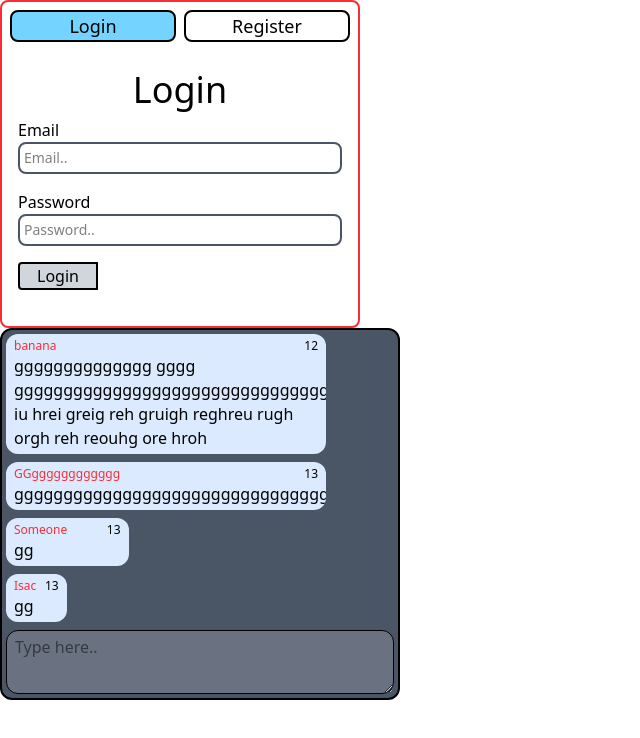
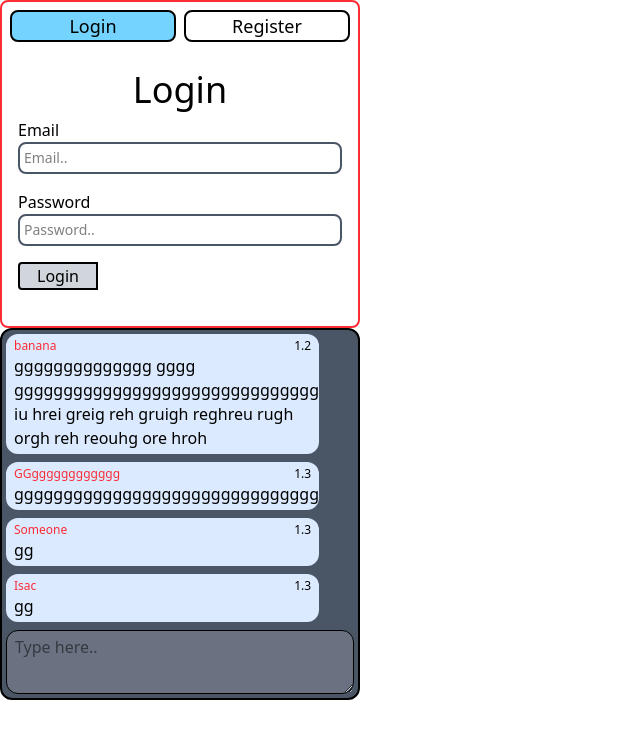
Before and after one commit to iSamPrime/SP2026, a React (Vite) app in the folder client/: page / in a window 1280 px wide. Shown: the top 738 px of the page, without its empty margins (0-640 px from the left). Built offline with nearby package versions, Linux system fonts and the light colour scheme; no server answers.

Commit message:
Fixed getting session into client

```diff
--- a/client/src/App.jsx
+++ b/client/src/App.jsx
@@ -1,28 +1,27 @@
 import Auth from './auth/auth.jsx'
 import Conv from './chat/conv.jsx';
-import { useEffect, useState} from 'react';
+import { useEffect, useState, createContext, useContext } from 'react';
+/* import { theSessio } from './context.js'; */
 
+export default function App({socketIo}) {
+  const [mySession, setMySession] = useState(null)
 
-function App({socketIo}) {
-  const [session0, setSession0] = useState(null)
-
-  useEffect(()=>{
+  useEffect(() => {
     fetch("/session")
-    .then(res=>res.json())
-    .then(session=>setSession0(session));
-
-  }, [])
-
-
+      .then(res => res.json())
+      .then(session => {
+        setMySession(session);
+      })
+      .catch(err => console.error("fetch error:", err));
+  }, []);
 
 
   return (
+
     <>
-      <Auth session0={session0}></Auth>
-      <Conv socketIo = {socketIo} session0={session0}/>
+      <Auth mySession={mySession}></Auth>
+      <Conv socketIo = {socketIo} mySession={mySession}/>
+    </>
 
-    </>
   )
 }
-
-export default App
--- a/client/src/auth/auth.jsx
+++ b/client/src/auth/auth.jsx
@@ -1,22 +1,20 @@
 import { useEffect, useState } from "react"
 import Aform from "./aform"
 
-export default function Auth({session0}){
+export default function Auth({mySession}){
 
     const [email , setEmail] = useState(null)
     const [pw , setPW] = useState(null)
 
     const [onScreen, setOnScreen] = useState("login")
     useEffect(()=>{
-        if (!session0) return;
-        if(session0.loggedIn){
+        if (!mySession) return;
+        if(mySession.loggedIn){
             setOnScreen("logout")
         } else {
             setOnScreen("login")
         }
-    }, [session0])
-
-
+    }, [mySession])
 
     const buttonCss = `
         w-full text-lg border-2 border-black rounded-lg
--- a/client/src/chat/conv.jsx
+++ b/client/src/chat/conv.jsx
@@ -2,12 +2,8 @@ import Msg from './msg.jsx';
 import { useState,  useEffect} from 'react';
 
 
-
-export default function Conv({socketIo, session0}){
-
+export default function Conv({socketIo, mySession}){
     const date = new Date();
-
-
 
     useEffect(()=>{
         socketIo.on("connect", () => {
@@ -21,25 +17,11 @@ export default function Conv({socketIo, session0}){
     }, [])
 
 
-
-
-    const [theSession, setTheSession] = useState(null)
-    useEffect(()=>{
-        if(!session0) return
-        setTheSession(session0)
-    }, [session0])
-
-
-
-
-
-    const [msgs, setMsgs] = useState([{id: 1, sender:"banana", time: 12, text: " gggggggggggggg gggg ggggggggggggggggggggggggggggggggggggggggggggggggggggg iu hrei greig reh gruigh reghreu rugh orgh reh reouhg ore hroh ", src: "", alt: "GG"},
-                {id: 2, sender:"GGgggggggggggg", time: 13,text: "gggggggggggggggggggggggggggggggggggggggggggggggg", src: "", alt: "GG"},
-                {id: 3, sender:"Someone", time: 13, text: "gg", src: "", alt: "GG"},
-                {id: 4, sender:"Isac", time: 13, text: "gg", src: "", alt: "GG"}
+    const [msgs, setMsgs] = useState([{id: 1, sender:"banana", time: "1.2", text: " gggggggggggggg gggg ggggggggggggggggggggggggggggggggggggggggggggggggggggg iu hrei greig reh gruigh reghreu rugh orgh reh reouhg ore hroh ", src: "", alt: "GG"},
+                {id: 2, sender:"GGgggggggggggg", time: "1.3",text: "gggggggggggggggggggggggggggggggggggggggggggggggg", src: "", alt: "GG"},
+                {id: 3, sender:"Someone", time: "1.3", text: "gg", src: "", alt: "GG"},
+                {id: 4, sender:"Isac", time: "1.3", text: "gg", src: "", alt: "GG"}
     ]) //EDIT
-
-
 
 
     const [theMsg, setTheMsg] = useState("")
@@ -49,13 +31,11 @@ export default function Conv({socketIo, session0}){
             e.preventDefault()
             const text = theMsg.trim();
 
-            // REMOVE THIS LINE LATER
-            console.log(text)
-
             if(!text) {alert("Empty message"); return}
 
             if(socketIo.connected){
-                const msg = {id: 5, userId: theSession.userId ,sender:theSession.email.split("@")[0], time: date, text: text, src: "", alt: "GG"}
+                const msg = {id: 5, userId: mySession.userId ,sender:mySession.email.split("@")[0], time: date, text: text, src: "", alt: "GG"}
+                console.log(date) // REMOVE
                 socketIo.emit("msg", msg);
                 setTheMsg('');
             } else {
@@ -64,17 +44,13 @@ export default function Conv({socketIo, session0}){
         } else return
     }
 
-
-
-
-
     return(
         <div
-            className="grid max-w-100
+            className="grid max-w-90
             bg-gray-600 border-2 border-black rounded-xl p-1
             gap-2"
         >
-            <Msg msgs={msgs} session0={theSession} />
+            <Msg msgs={msgs} mySession={mySession} />
             <textarea
                 type="text" value={theMsg}
                 onChange={(e) => setTheMsg(e.target.value)}
@@ -83,7 +59,6 @@ export default function Conv({socketIo, session0}){
                 className='bg-gray-500 rounded-xl border-1 border-black px-2 py-1 h-16 focus:outline-sky-500'
             ></textarea>
 
-
         </div>
     )
 }
--- a/client/src/chat/msg.jsx
+++ b/client/src/chat/msg.jsx
@@ -1,20 +1,15 @@
-import { useEffect, useState } from "react"
 
-export default function Msg({msgs, session0}){
 
-    const [theSession, setTheSession] = useState(null)
-    useEffect(()=>{
-        if(!session0) return
-        setTheSession(session0)
-    }, [session0])
+export default function Msg({msgs, mySession}){
+
 
     return(
         msgs.map((p) => (
             <div key={p.id}
-                 className={` ${p.userId=== theSession?.userId ? "bg-blue-100 justify-self-start" : "bg-green-100 justify-self-end"}
-                 max-w-80 w-max min-h-10 rounded-xl
+                 className={` ${p.userId=== mySession?.userId ? "bg-blue-100 justify-self-start" : "bg-green-100 "}
+                 w-9/10 min-h-10 rounded-xl
                  px-2 py-1
-                 line-clamp-1000000000
+                 justify-self-end line-clamp-1000000000
                  `}
             >
                 <div className="grid grid-cols-2 ">
--- /dev/null
+++ b/client/src/context.js
@@ -0,0 +1,3 @@
+import { createContext } from 'react';
+
+export const theSessio = createContext(null);
```
